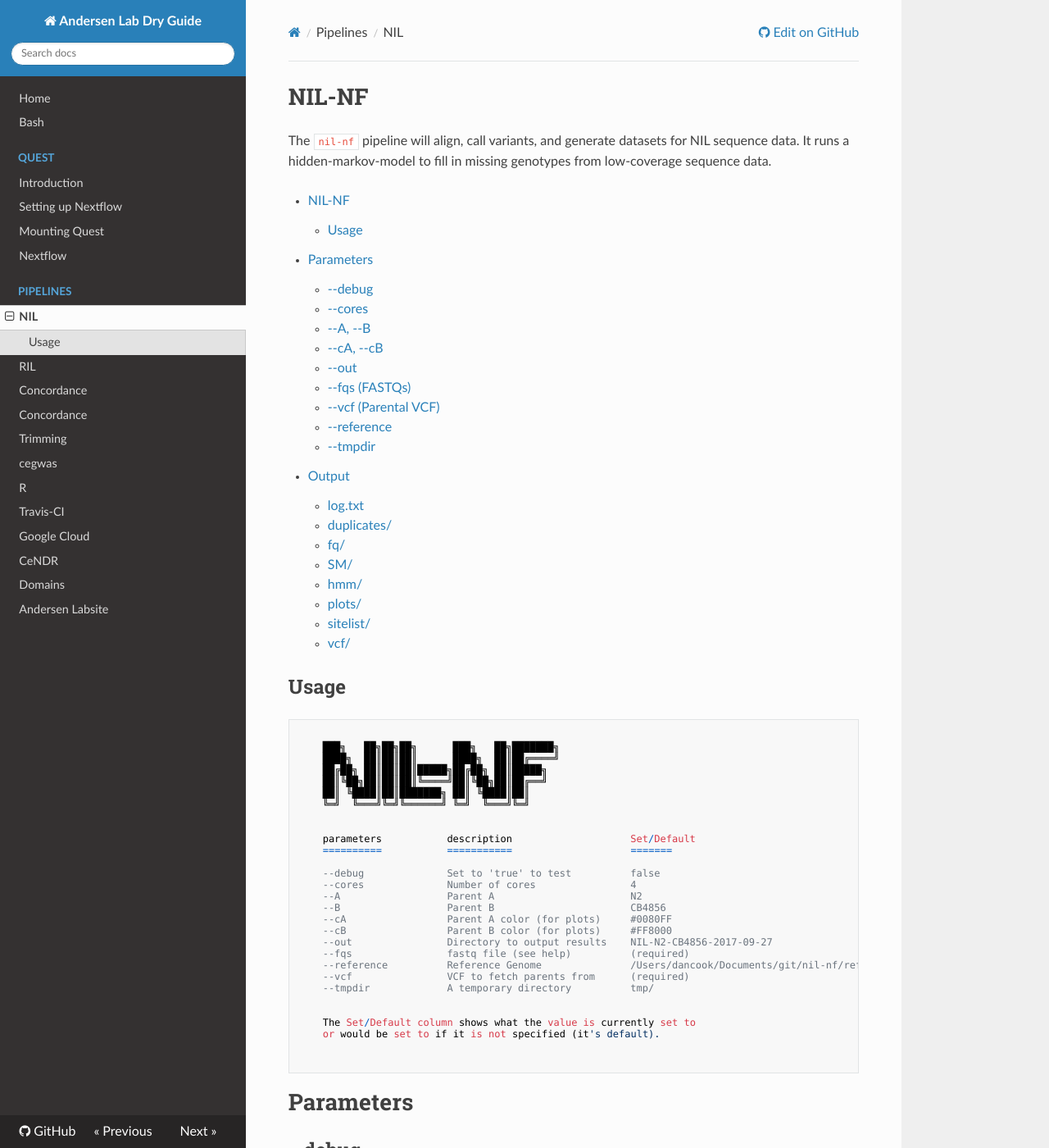
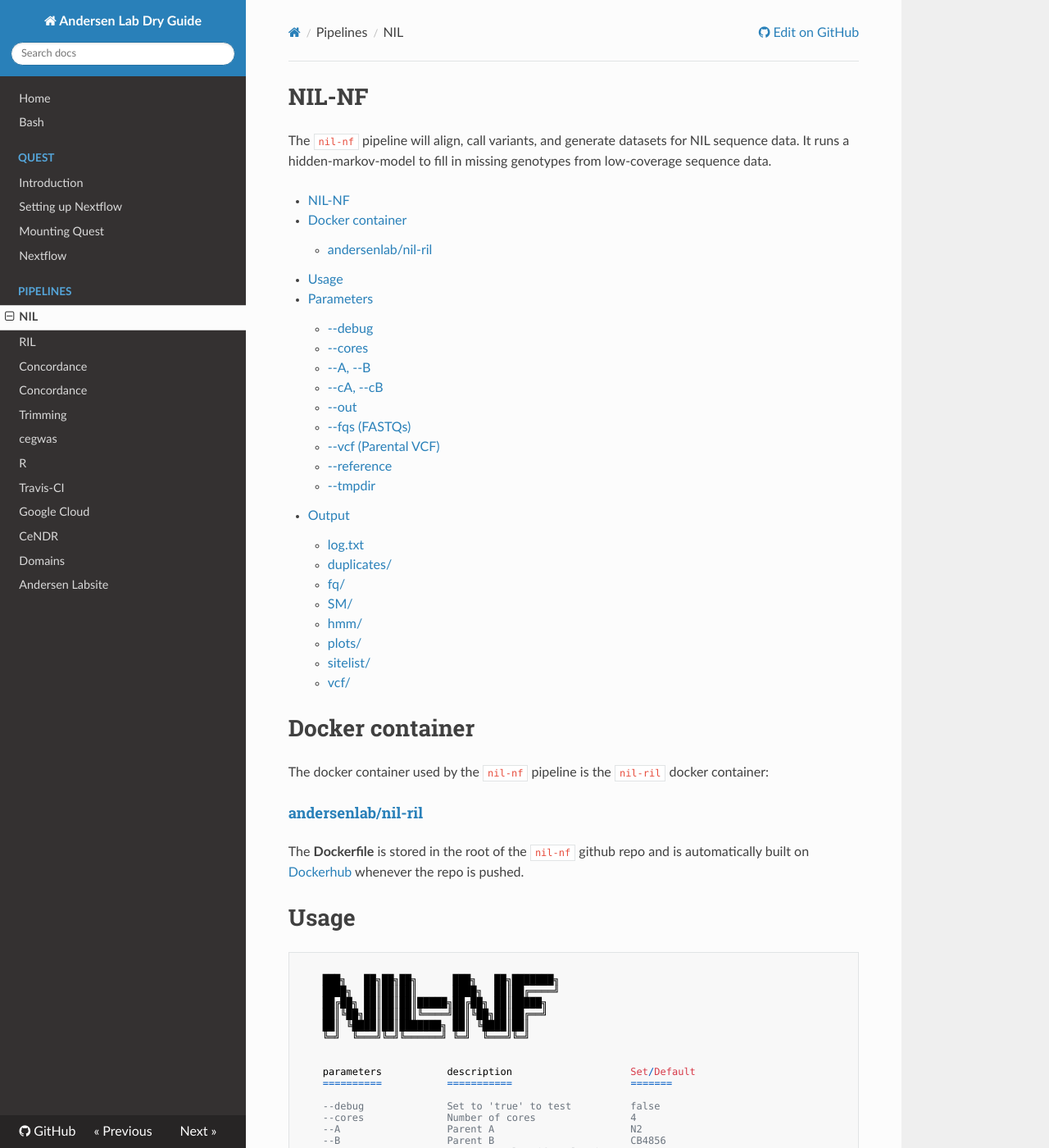
Before and after one commit to AndersenLab/dry-guide, an MkDocs documentation site: the page built from docs/pipeline-nil.md, in a window 1280 px wide and 1400 px high. Shown: the whole window at 82% size. Built offline with MkDocs 1.6.1, drawn with Linux system fonts in a browser that asks for light colours; nearby versions of some CDN libraries; old or Windows-style settings are respelled for this version of MkDocs; some of the changed text lies outside the part shown.

Commit message:
Add dockerfile details

````diff
--- a/docs/pipeline-nil.md
+++ b/docs/pipeline-nil.md
@@ -4,7 +4,15 @@ The `nil-nf` pipeline will align, call variants, and generate datasets for NIL s
 
 [TOC]
 
-## Usage
+# Docker container
+
+The docker container used by the `nil-nf` pipeline is the `nil-ril` docker container:
+
+#### [andersenlab/nil-ril](https://hub.docker.com/r/andersenlab/nil-ril/)
+
+The __Dockerfile__ is stored in the root of the `nil-nf` github repo and is automatically built on [Dockerhub](http://www.dockerhub.com) whenever the repo is pushed.
+
+# Usage
 
 ```
 
@@ -205,6 +213,9 @@ If you have multiple fastq pairs per sample, their alignments will be combined i
 
 ### vcf/
 
+!!! Important
+    __gt_hmm_fill.tsv__ is for visualization purposes only. To determine breakpoints you should use __gt_hmm.tsv__.
+
 * __gt_hmm.tsv__ - Haplotypes defined by region with associated information.
 * __gt_hmm_fill.tsv__ - Same as above, but using `--infill` and `--endfill` with VCF-Kit. For more information, see [VCF-Kit Documentation](http://vcf-kit.readthedocs.io/en/latest/)
 * __NIL.filtered.vcf.gz__ - A VCF genotypes including the NILs and parental genotypes.
````
